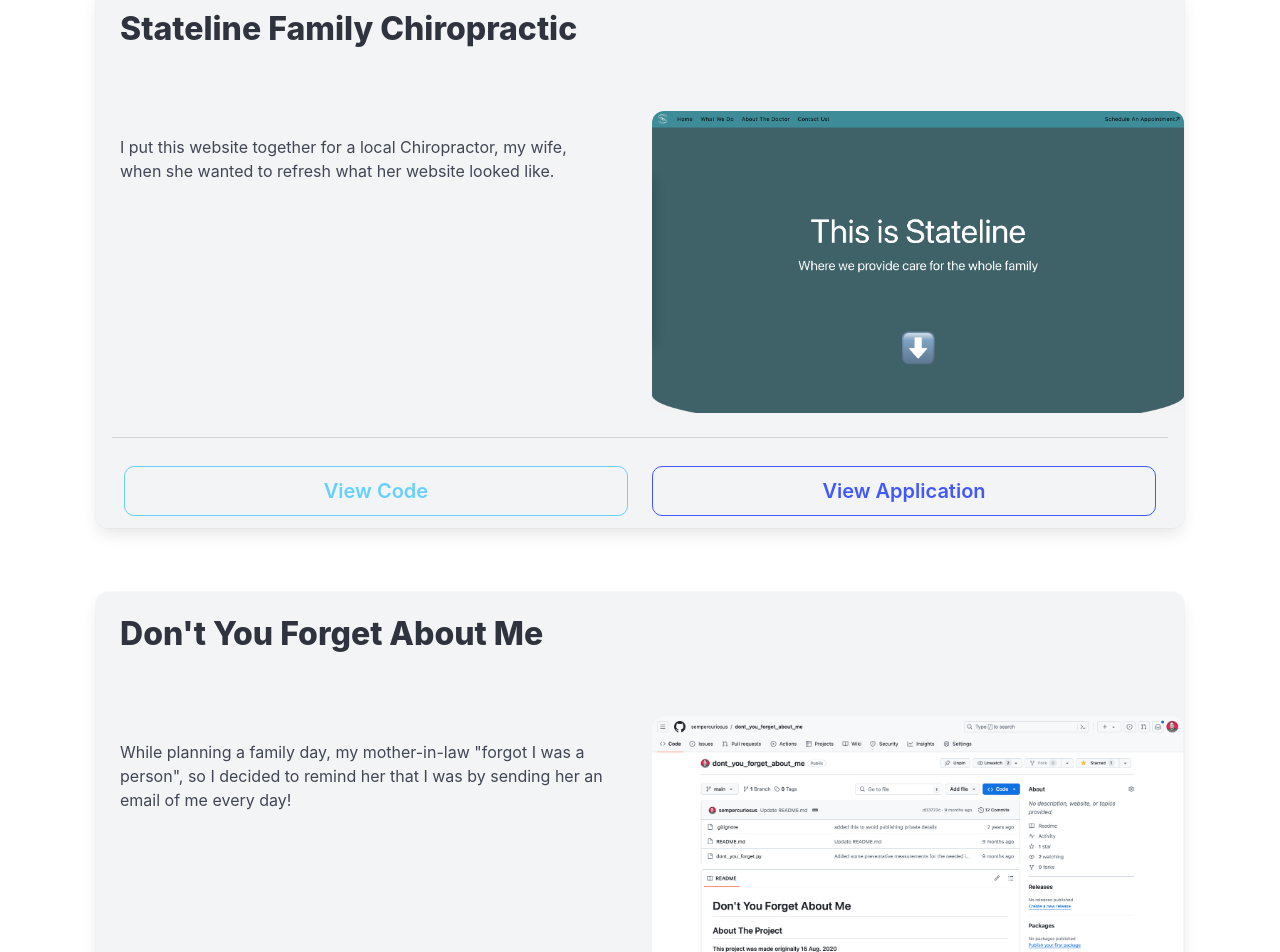
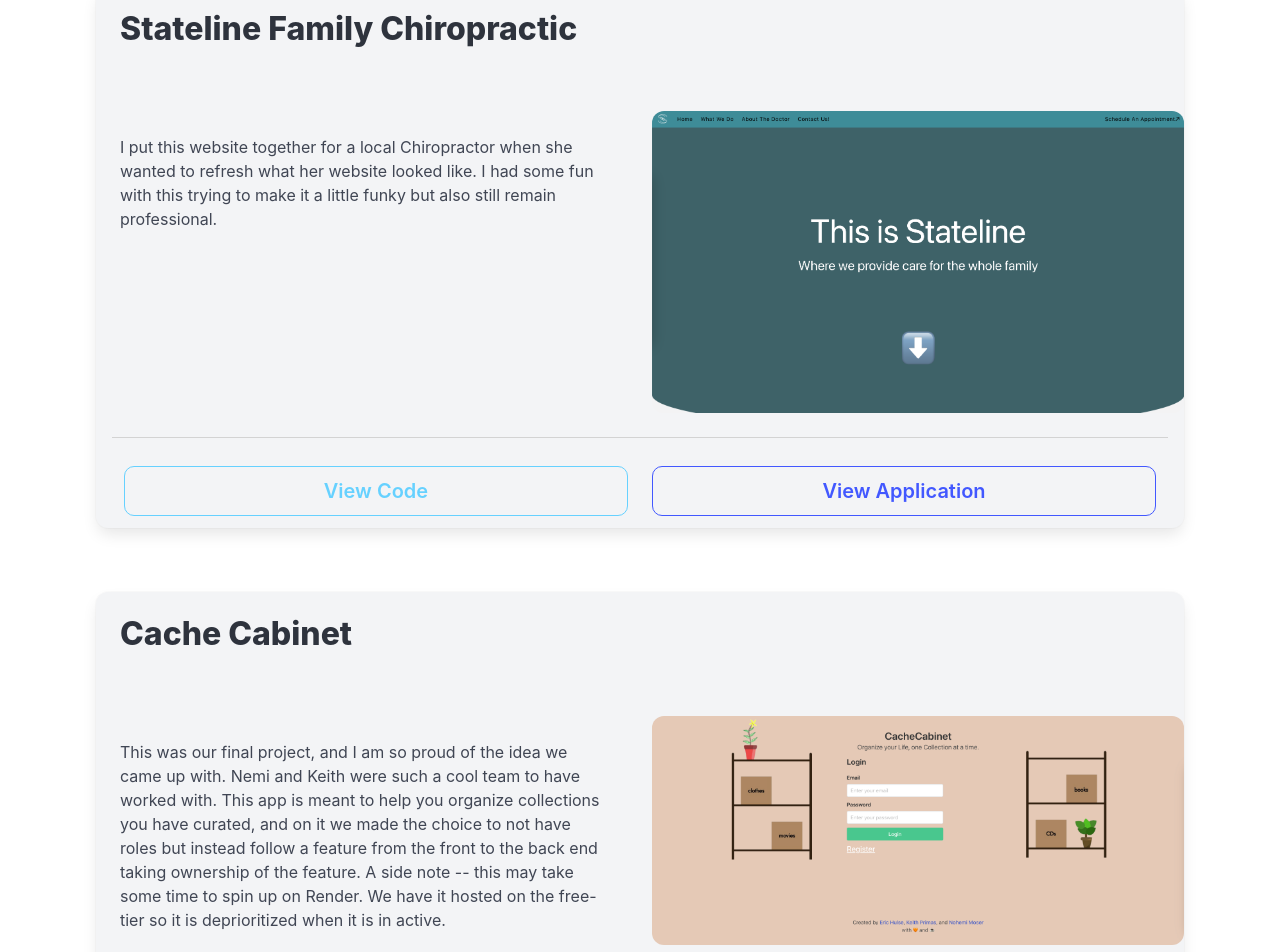
Before and after one commit to sempercuriosus/portfolio-v2, a React (Vite) app: page /portfolio in a window 1280 px wide. Shown: the part 420-1372 px from the top of the page. Built offline with nearby package versions, Linux system fonts and the light colour scheme.

Commit message:
add cache cabinet to the project list

```diff
--- a/src/components/Portfolio/portfolio.jsx
+++ b/src/components/Portfolio/portfolio.jsx
@@ -97,7 +97,7 @@ function Portfolio() {
       featuredProject: true,
       title: 'Stateline Family Chiropractic',
       description:
-        'I put this website together for a local Chiropractor, my wife, when she wanted to refresh what her website looked like.',
+        'I put this website together for a local Chiropractor when she wanted to refresh what her website looked like. I had some fun with this trying to make it a little funky but also still remain professional.',
       codeRepo: 'https://github.com/sempercuriosus/stateline-fc',
       deployedLink: 'https://statelinechiro.com',
       imagePath: 'public/projectImages/stateline-preview.png',
@@ -111,6 +111,16 @@ function Portfolio() {
       codeRepo: 'https://github.com/sempercuriosus/calendar',
       deployedLink: '',
       imagePath: 'public/projectImages/sql-calendar.png',
+    },
+    {
+      projectCode: 'cacheCab',
+      featuredProject: true,
+      title: 'Cache Cabinet',
+      description:
+        'This was our final project, and I am so proud of the idea we came up with. Nemi and Keith were such a cool team to have worked with. This app is meant to help you organize collections you have curated, and on it we made the choice to not have roles but instead follow a feature from the front to the back end taking ownership of the feature. A side note -- this may take some time to spin up on Render. We have it hosted on the free-tier so it is deprioritized when it is in active.',
+      codeRepo: 'https://github.com/sempercuriosus/CacheCabinet',
+      deployedLink: 'https://cache-cabinet.onrender.com/',
+      imagePath: 'public/projectImages/cache-cab.png',
     },
   ]);
 
```
Also changed, not shown: public/projectImages/cache-cab.png (added).
